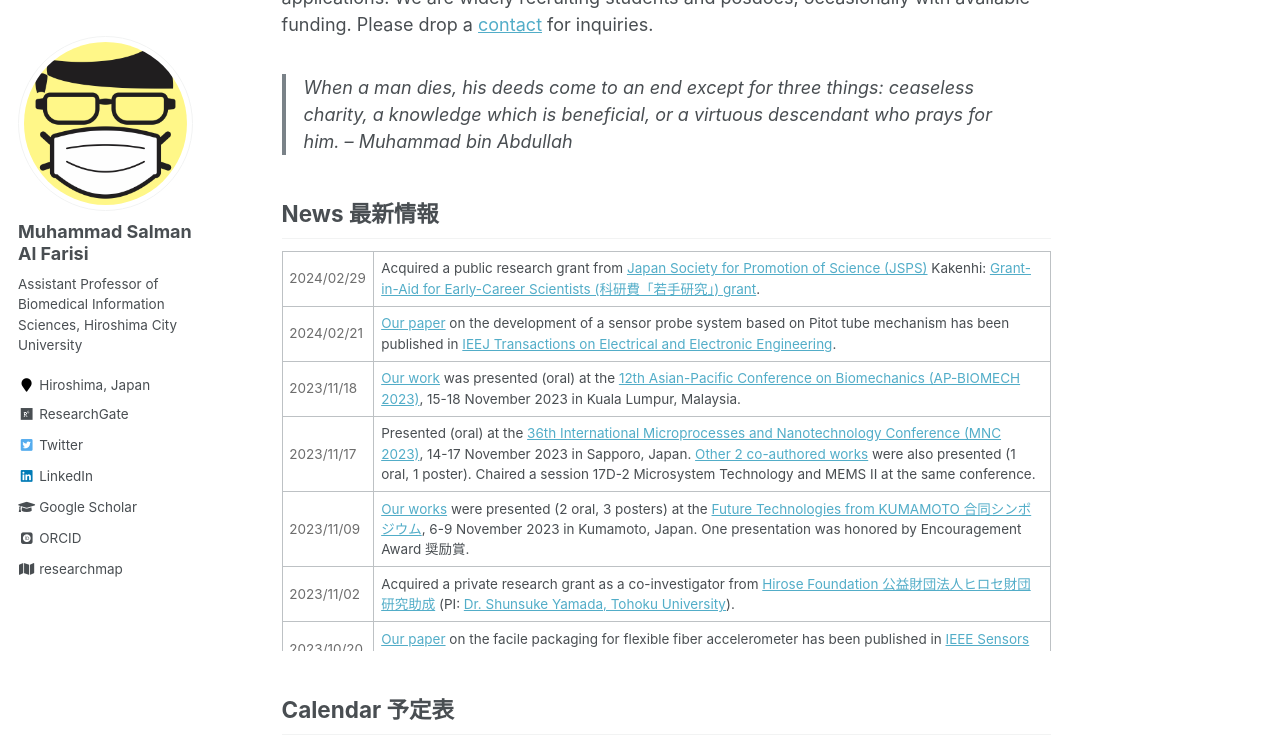
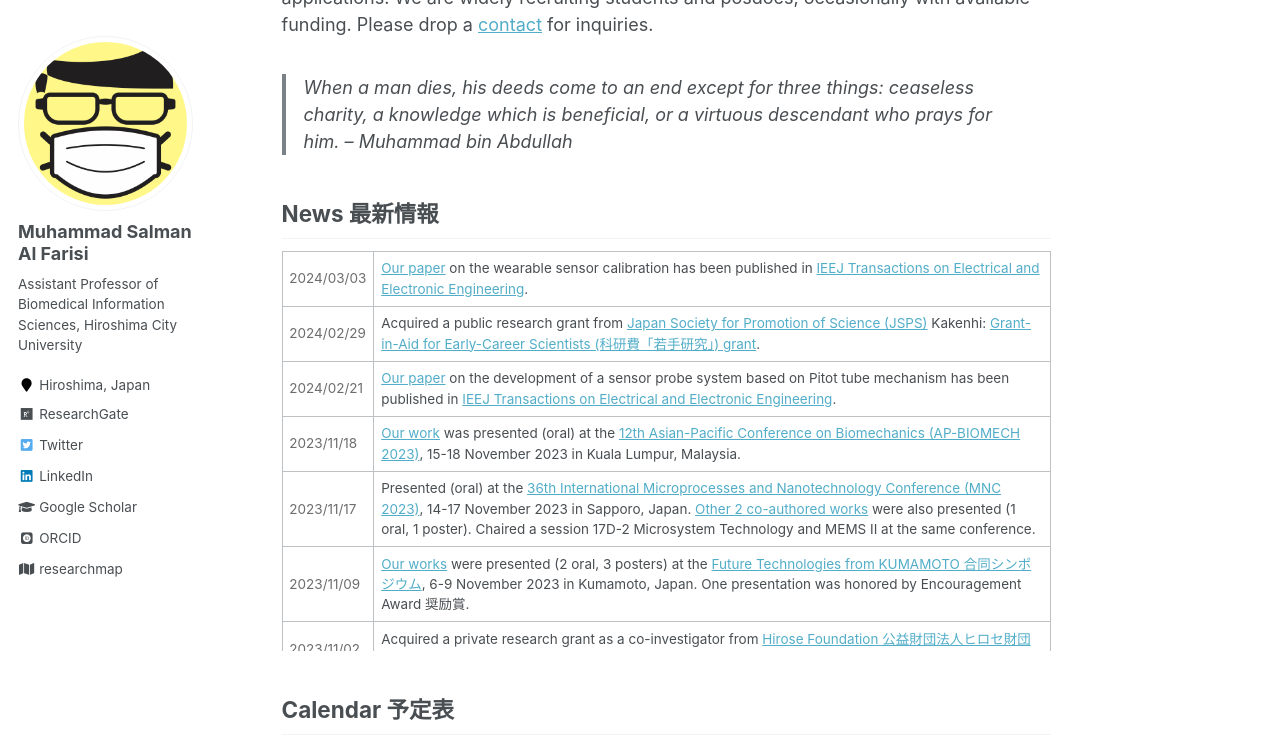
Before and after one commit to msalfarisi/msalfarisi.github.io, a Jekyll site: the page built from _pages/home.md, in a window 1280 px wide and 900 px high, scrolled down 457 px, cut to the strip 0-742 px from the top of the window. Built offline with Jekyll 4.4.1, drawn with Linux system fonts in a browser that asks for light colours; some web fonts are replaced.

Commit message:
Update home.md

```diff
--- a/_pages/home.md
+++ b/_pages/home.md
@@ -22,6 +22,10 @@
 
 <div style="overflow-y: scroll; height:400px;">
  <table style="width:100%">
+  <tr>
+    <td style="color:#6d6d6d;">2024/03/03</td>
+    <td><a href="/publication/">Our paper</a> on the wearable sensor calibration has been published in <a href="https://doi.org/10.1002/tee.24045">IEEJ Transactions on Electrical and Electronic Engineering</a>.</td>
+  </tr>
   <tr>
     <td style="color:#6d6d6d;">2024/02/29</td>
     <td>Acquired a public research grant from <a href="https://www.jsps.go.jp/">Japan Society for Promotion of Science (JSPS)</a> Kakenhi: <a href="https://nrid.nii.ac.jp/ja/nrid/1000050910486/">Grant-in-Aid for Early-Career Scientists (科研費「若手研究」) grant</a>.</td>
```
